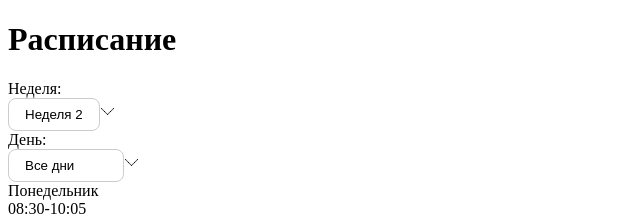
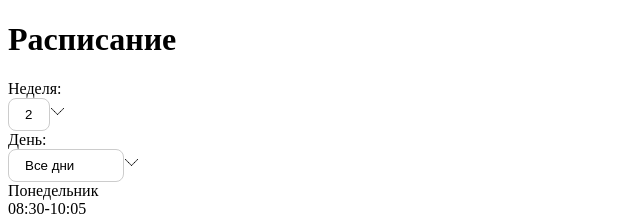
Before and after one commit to mallocxx/schedule_v4, a Vue app: page / in a window 1280 px wide. Shown: the top 216 px of the page, without its empty margins (0-640 px from the left). Built offline with nearby package versions, Linux system fonts and the light colour scheme; the HTML template or start-up script is replaced by a standard one.

Commit message:
change weeks

```diff
--- a/src/App.vue
+++ b/src/App.vue
@@ -4,8 +4,8 @@ import schedule from '@/data/schedule.json'
 import ScheduleDay from '@/components/ScheduleDay.vue'
 
 const weeks = {
-  week_1: "Неделя 1",
-  week_2: "Неделя 2"
+  week_1: "1",
+  week_2: "2"
 }
 
 const days = {
```
Also changed, not shown: 1 other file (tests, documents, lock files or other folders).
